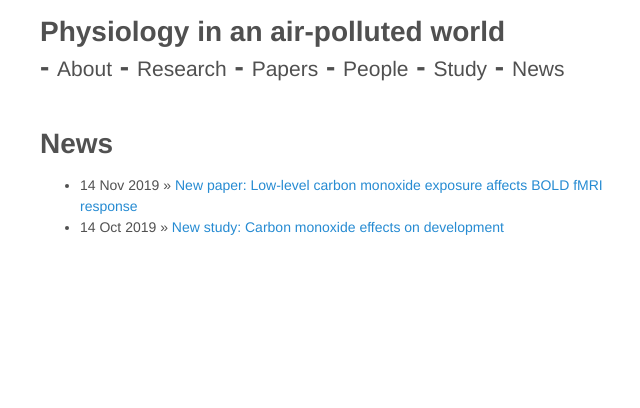
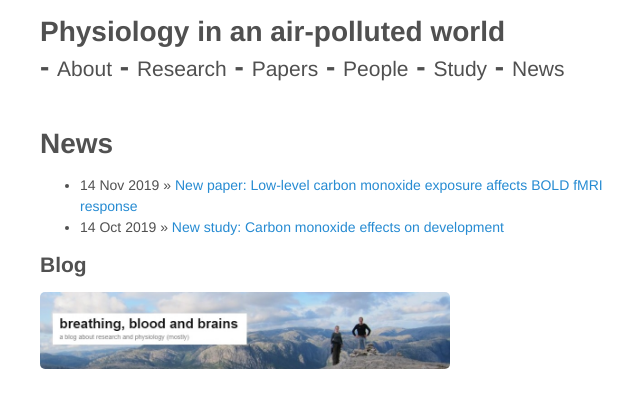
Before and after one commit to mariherigstad/mariherigstad.github.io, a Jekyll site: the page built from news.md, in a window 1280 px wide. Shown: the top 408 px of the page, without its empty margins (299-939 px from the left). Built offline with Jekyll 4.4.1, drawn with Linux system fonts in a browser that asks for light colours.

Commit message:
Update news.md

```diff
--- a/news.md
+++ b/news.md
@@ -11,3 +11,6 @@
 <li><span>{{ post.date | date_to_string }}</span> » <a href="{{ post.url }}" title="{{ post.title }}">{{ post.title }}</a></li>
 {% endfor %}
 </ul>
+
+## Blog
+<a href="https://mariherigstad.wordpress.com"><img src="/assets/blog_banner.jpg" alt="Blog" align="middle" style="width: 410px;"/> </a>
```
